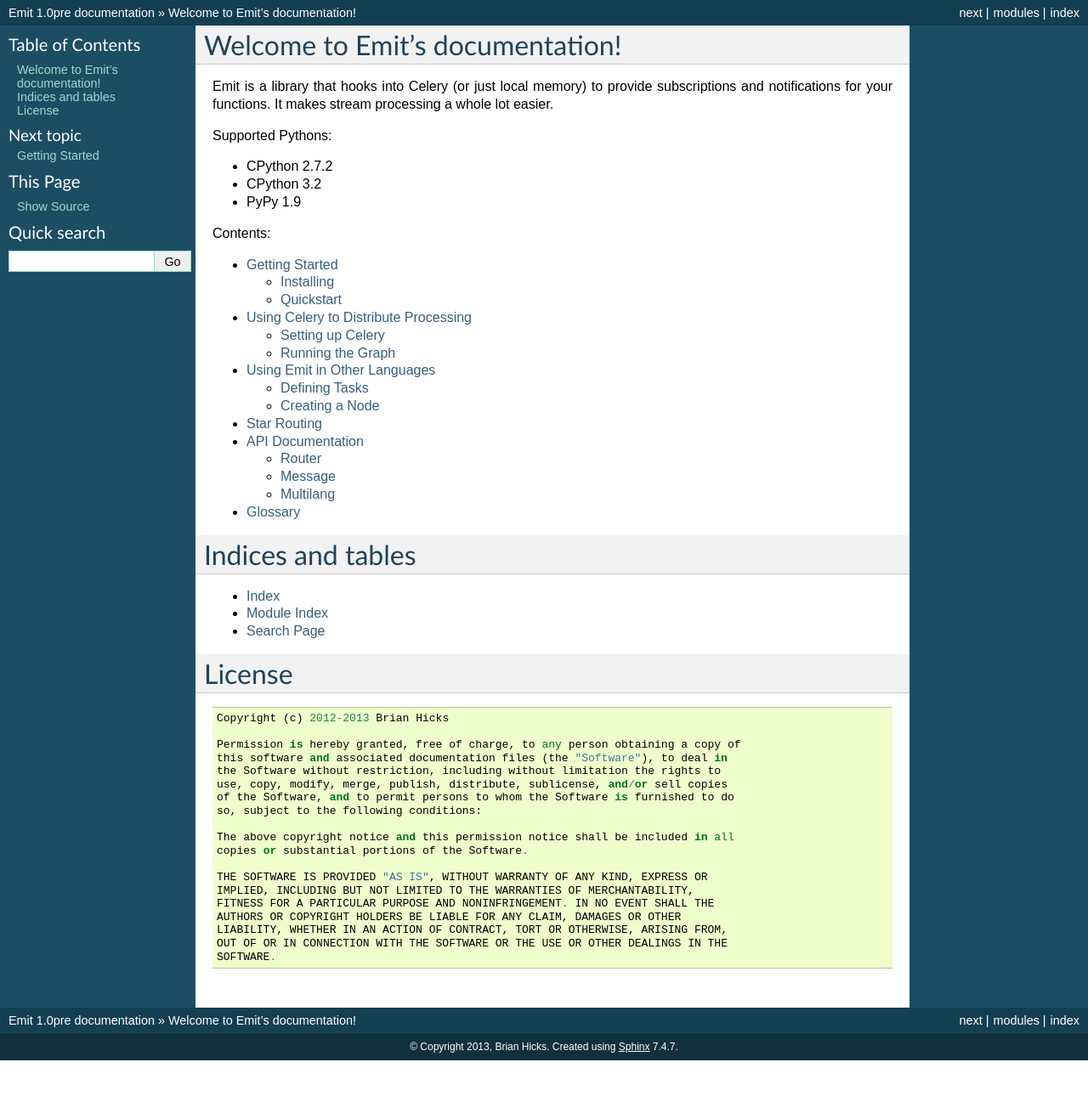
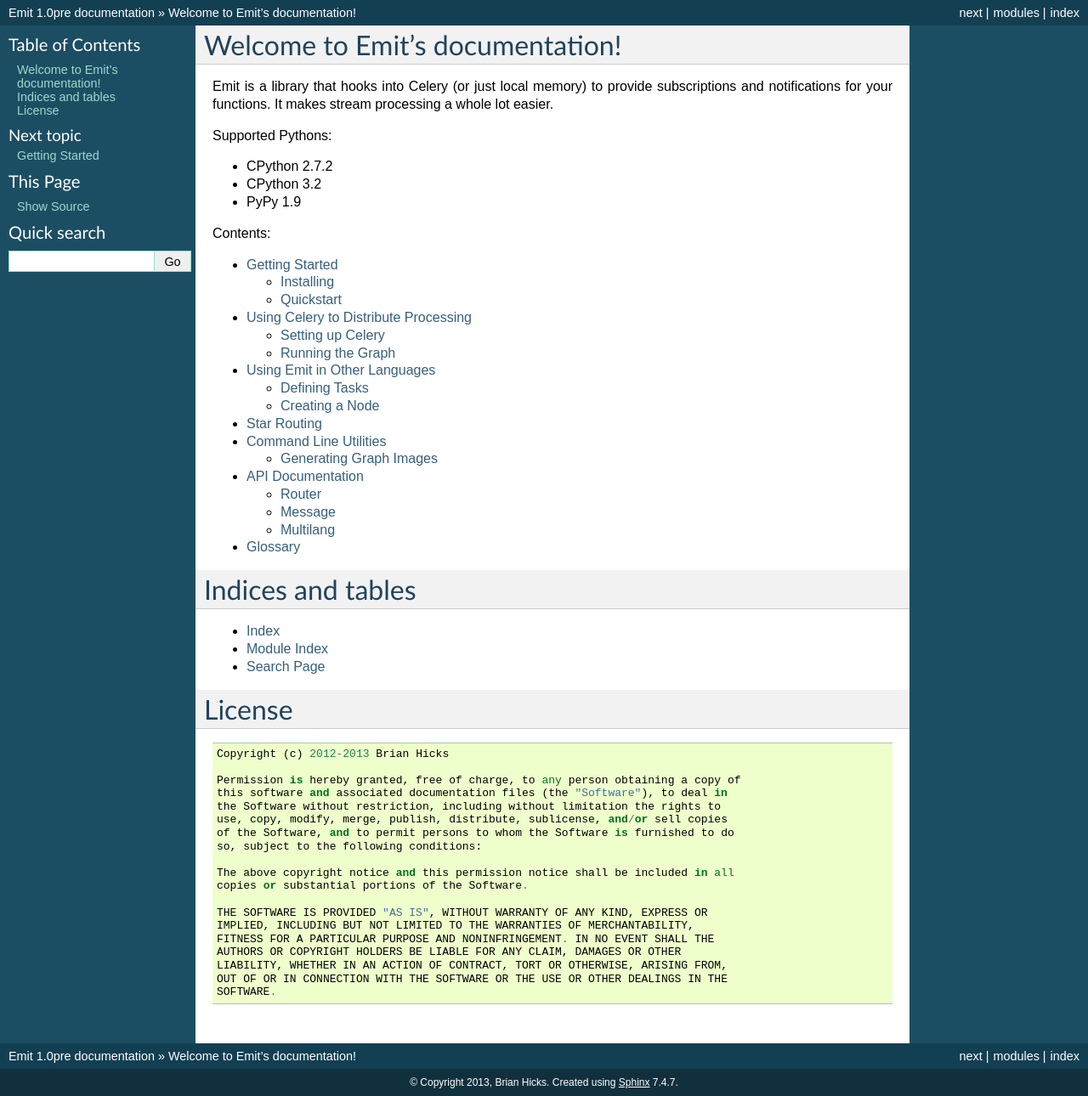
Before and after one commit to BrianHicks/emit, a Sphinx documentation site: the page built from docs/index.rst, in a window 1280 px wide. Shown: the whole page at 85% size. Built offline with Sphinx 7.4.7, drawn with Linux system fonts in a browser that asks for light colours; before the commit the page ends 1248 px from its top, so only the background shows below that.

Commit message:
add command line utilities to index

```diff
--- a/docs/index.rst
+++ b/docs/index.rst
@@ -25,6 +25,7 @@
    celery
    multilang
    star-routing
+   command-line-utilities
    api-documentation
    glossary
 
```
